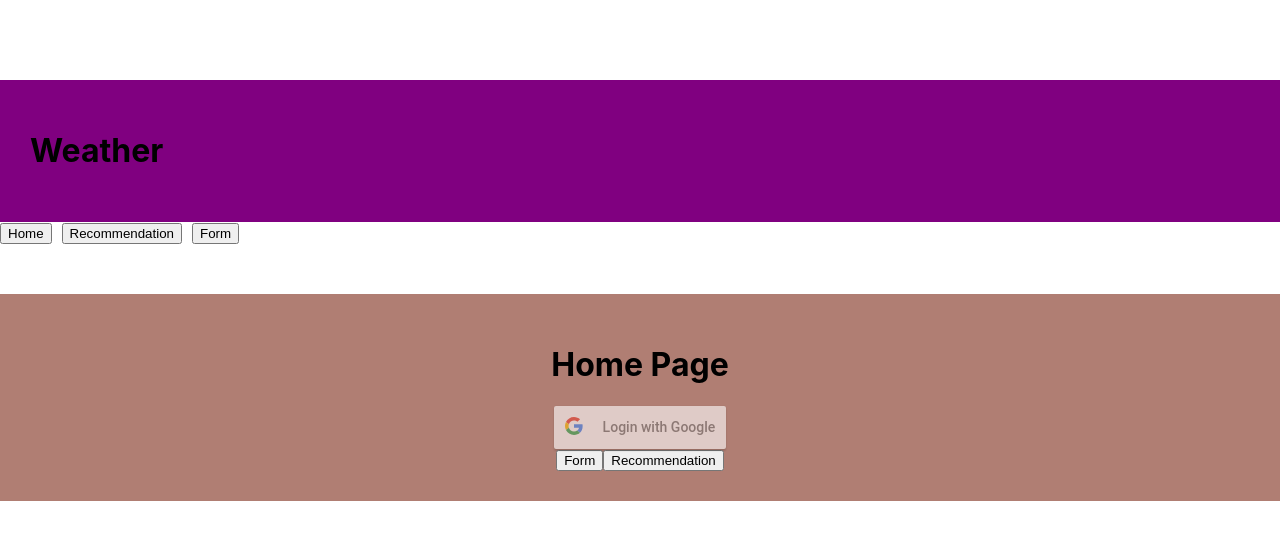
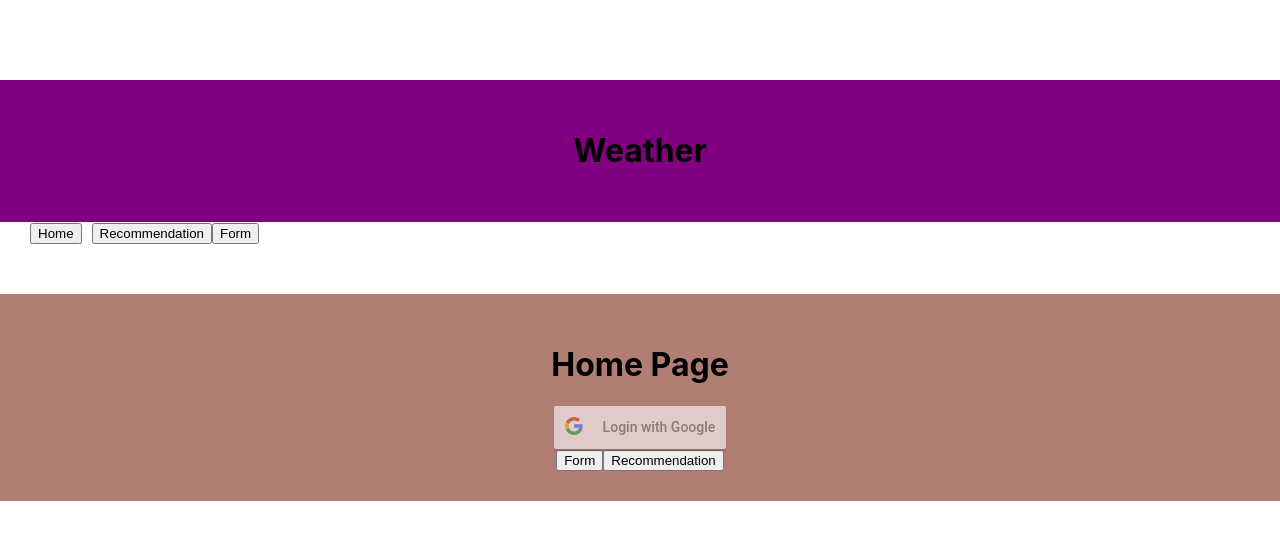
Before and after one commit to cs0320-f23/term-project-fyousaf-deskilso-sndichu, a React (Vite) app in the folder front/: page / in a window 1280 px wide. Shown: the top 540 px of the page. Built offline with nearby package versions, Linux system fonts and the light colour scheme.

Commit message:
buttons added for navigation

```diff
--- a/front/src/App.tsx
+++ b/front/src/App.tsx
@@ -42,7 +42,7 @@ function App() {
       <div>
         <div
           style={{
-            textAlign: "left",
+            textAlign: "center",
             marginTop: "80px",
             backgroundColor: "purple",
             padding: "30px",
@@ -51,13 +51,13 @@ function App() {
           <h1>Weather</h1>
         </div>
         <div
-          style={{ display: "flex", alignItems: "center", marginRight: "20px" }}
+          style={{ display: "flex", alignItems: "center", marginLeft: "20px" }}
         >
           <Link to="/">
-            <button style={{ marginRight: "10px" }}>Home</button>
+            <button style={{ marginLeft: "10px" }}>Home</button>
           </Link>
           <Link to="/recommendation">
-            <button style={{ marginRight: "10px" }}>Recommendation</button>
+            <button style={{ marginLeft: "10px" }}>Recommendation</button>
           </Link>
           <Link to="/form">
             <button>Form</button>
```
